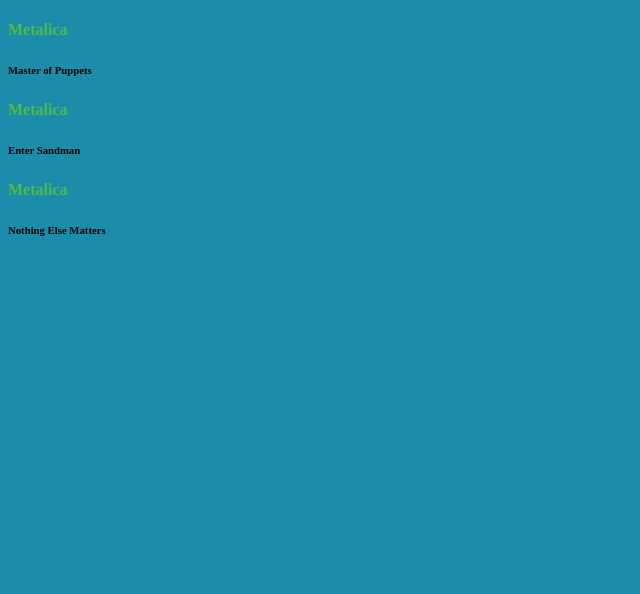
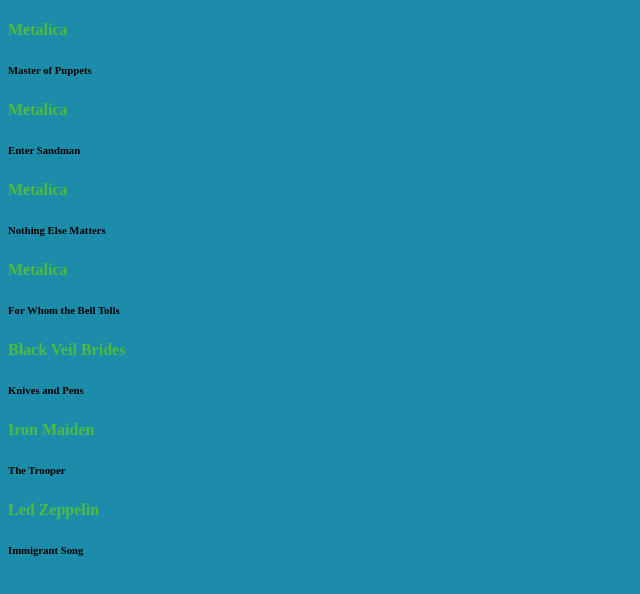
Before and after one commit to belphegor96000/test-playlist, a plain HTML site: page index.html in a window 1280 px wide. Shown: the whole page, without its empty margins (0-640 px from the left). Drawn offline with Linux system fonts and the light colour scheme.

Commit message:
added 4 songs

```diff
--- a/index.html
+++ b/index.html
@@ -24,5 +24,27 @@
         <h6>Nothing Else Matters</h6>
     </div>
 
+    <div>
+        <h4>Metalica</h4>
+        <h6>For Whom the Bell Tolls</h6>
+    </div>
+
+    <div>
+        <h4>Black Veil Brides</h4>
+        <h6>Knives and Pens</h6>
+    </div>
+
+    <div>
+        <h4>Iron Maiden</h4>
+        <h6>The Trooper</h6>
+    </div>
+
+    <div>
+        <h4>Led Zeppelin</h4>
+        <h6>Immigrant Song</h6>
+    </div>
+
+
+
 </body>
 </html>
```
